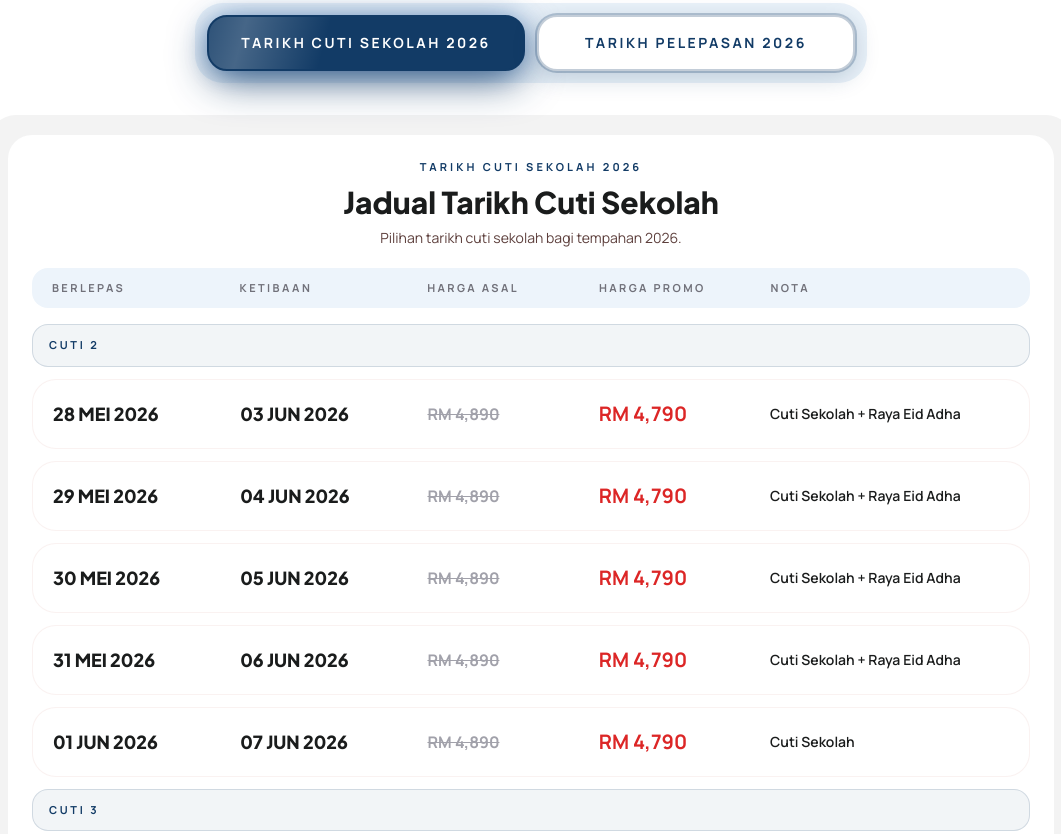
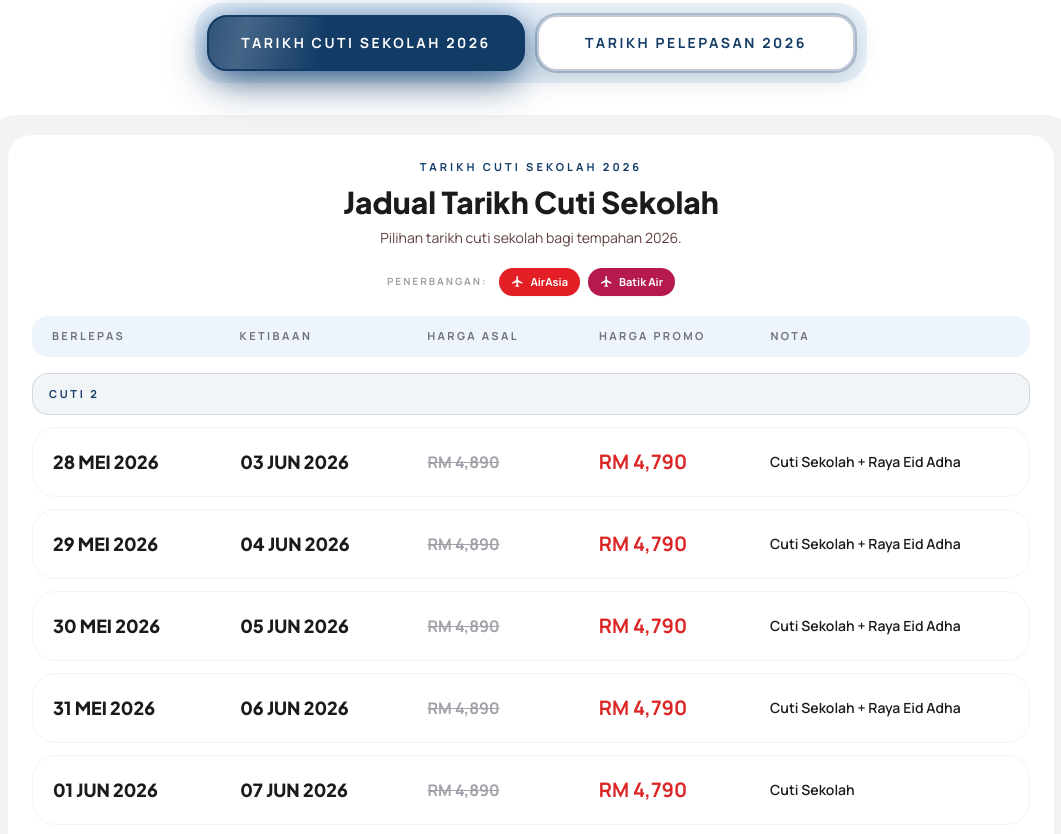
Before and after one commit to zackvibecode/YUNNAN-LANDING-PAGE-, a website: page public/index.html in a window 1280 px wide. Shown: the part 5847-6681 px from the top of the page, without its empty margins (109-1170 px from the left). Drawn offline with nearby package versions, Linux system fonts and the light colour scheme.

Commit message:
Add airline badges (AirAsia + Batik Air) to pricing panels

```diff
--- a/public/index.html
+++ b/public/index.html
@@ -487,6 +487,11 @@
       '<p class="text-[11px] font-bold uppercase tracking-[0.28em] text-[#123b66]">' + data.badge + '</p>' +
       '<h3 class="mt-2 font-headline text-2xl font-extrabold text-on-surface md:text-3xl">' + data.title + '</h3>' +
       '<p class="mt-2 text-sm text-on-surface-variant">' + data.note + '</p>' +
+      '</div>' +
+      '<div class="flex items-center justify-center gap-2 mb-5 flex-wrap">' +
+      '<span class="text-[10px] font-bold uppercase tracking-[0.2em] text-zinc-400 mr-1">Penerbangan:</span>' +
+      '<span class="inline-flex items-center gap-1.5 bg-[#e31e24] text-white text-[11px] font-extrabold px-3 py-1.5 rounded-full shadow-sm"><svg width="13" height="13" viewBox="0 0 24 24" fill="currentColor"><path d="M21 16v-2l-8-5V3.5c0-.83-.67-1.5-1.5-1.5S10 2.67 10 3.5V9l-8 5v2l8-2.5V19l-2 1.5V22l3.5-1 3.5 1v-1.5L13 19v-5.5l8 2.5z"/></svg>AirAsia</span>' +
+      '<span class="inline-flex items-center gap-1.5 bg-[#b5194e] text-white text-[11px] font-extrabold px-3 py-1.5 rounded-full shadow-sm"><svg width="13" height="13" viewBox="0 0 24 24" fill="currentColor"><path d="M21 16v-2l-8-5V3.5c0-.83-.67-1.5-1.5-1.5S10 2.67 10 3.5V9l-8 5v2l8-2.5V19l-2 1.5V22l3.5-1 3.5 1v-1.5L13 19v-5.5l8 2.5z"/></svg>Batik Air</span>' +
       '</div>' +
       '<div class="mb-4 hidden rounded-2xl bg-[#edf4fb] px-5 py-3 md:grid md:grid-cols-[1.1fr_1.1fr_1fr_1fr_1.5fr] md:gap-3">' +
       '<p class="text-[11px] font-bold uppercase tracking-[0.22em] text-zinc-500">Berlepas</p>' +
```
